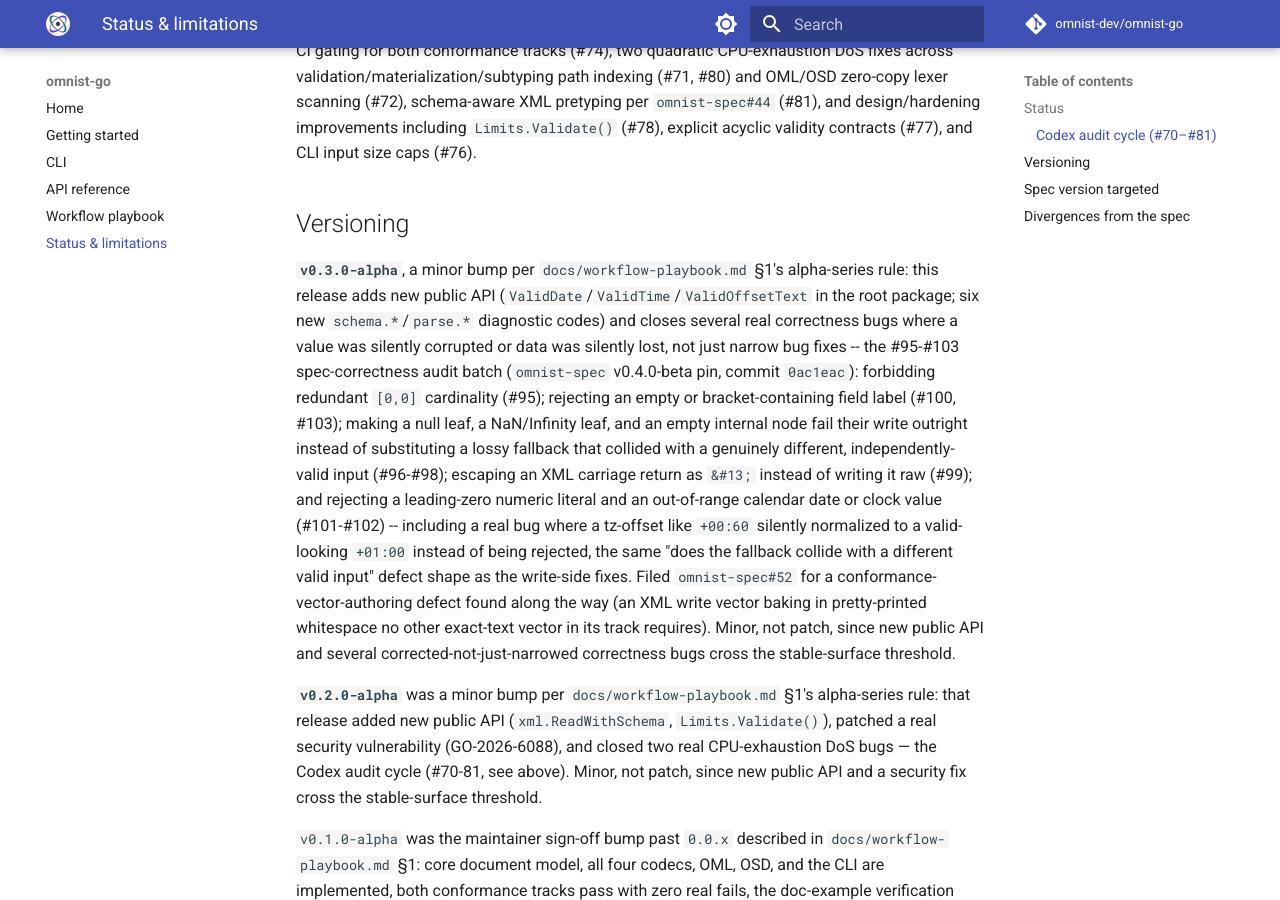
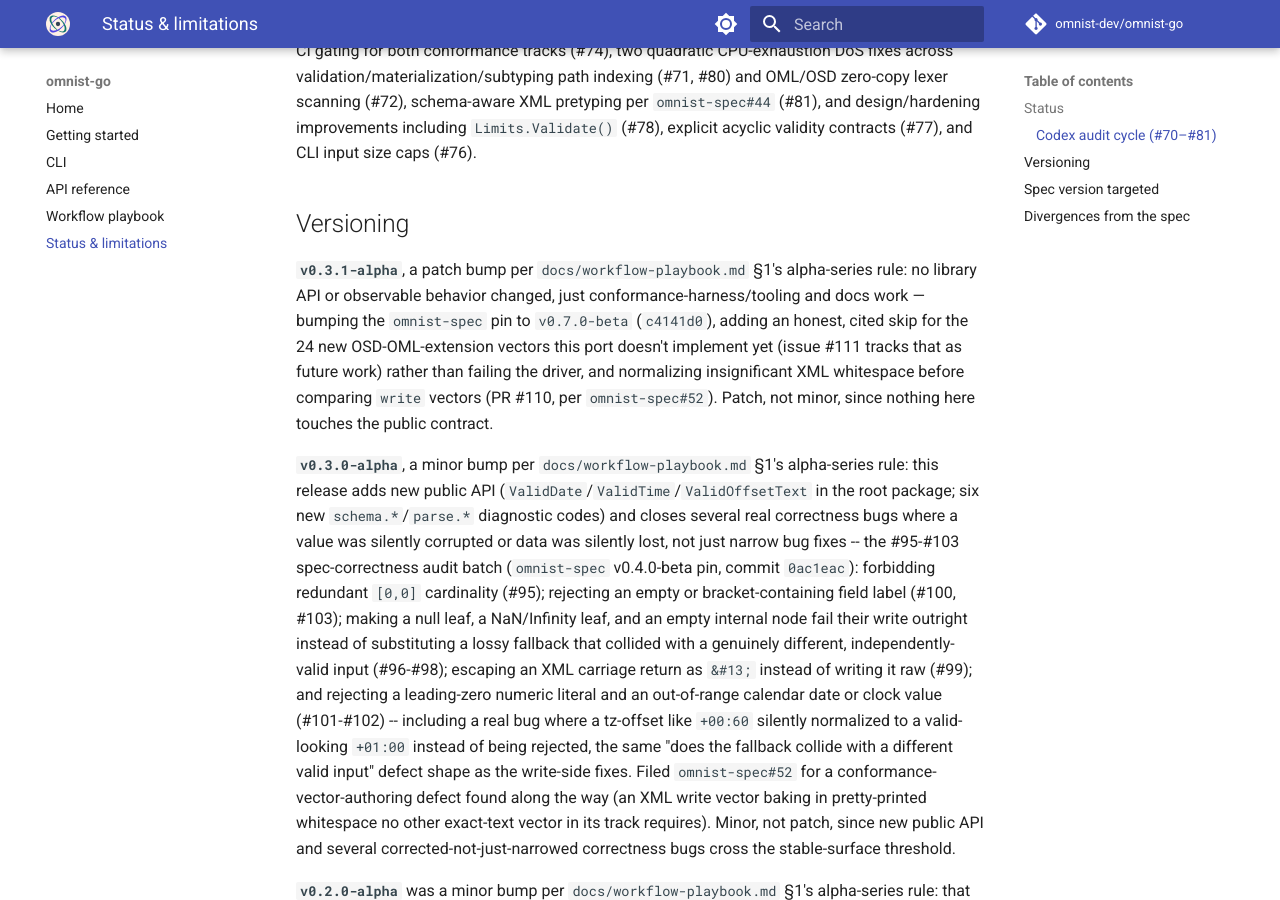
Before and after one commit to omnist-dev/omnist-go, an MkDocs documentation site: the page built from docs/limitations.md, in a window 1280 px wide and 900 px high, scrolled down 1120 px. Built offline with MkDocs 1.6.1 and Material for MkDocs 9.7.7, drawn with Linux system fonts in a browser that asks for light colours; comment, search, counter and statistics services are not loaded; some of the changed text lies outside the part shown.

Commit message:
Bump to v0.3.1-alpha: patch bump for the v0.7.0-beta pin + harness/docs work
No library API or observable behavior changed -- per docs/workflow-playbook.md
Sec1s minor-vs-patch rule, that makes this a patch bump: the omnist-spec
pin bump to v0.7.0-beta (PR #112, includes the new OSD-OML-extension
skip-dispatch logic in tools/conformance/runner.go), and the XML
whitespace-normalization fix in the conformance harness comparison
(PR #110, omnist-spec#52) are both tooling/conformance-harness work,
not production code.

Co-Authored-By: Claude Sonnet 5 <noreply@anthropic.com>

```diff
--- a/docs/limitations.md
+++ b/docs/limitations.md
@@ -8,7 +8,7 @@ narrow, after-the-fact tie-breaker on spec gaps that already have a filed
 
 ## Status
 
-**`v0.3.0-alpha`.** Every core operation is implemented: the Document and Schema
+**`v0.3.1-alpha`.** Every core operation is implemented: the Document and Schema
 models, OML and OSD (read and write), `validate`, `materialize`, the full
 schema algebra (`satisfiable_set`, `is_empty`, `prune`, `compatible_with`,
 `equivalent`, `normalize`, `extract`, `lint`, `infer`), all four interchange
@@ -49,6 +49,16 @@ tracks are strictly CI-gating as of issue #74.
 A 12-issue Codex audit cycle (#70–#81) resolved across 4 phases addressed all outstanding audit findings: a precision correctness fix for integer-to-number materialization (#70), a patch for CVE GO-2026-6088 via a Go toolchain pin (1.26.6) and scheduled CI `vulncheck` job (#73), strict CI gating for both conformance tracks (#74), two quadratic CPU-exhaustion DoS fixes across validation/materialization/subtyping path indexing (#71, #80) and OML/OSD zero-copy lexer scanning (#72), schema-aware XML pretyping per `omnist-spec#44` (#81), and design/hardening improvements including `Limits.Validate()` (#78), explicit acyclic validity contracts (#77), and CLI input size caps (#76).
 
 ## Versioning
+
+**`v0.3.1-alpha`**, a patch bump per `docs/workflow-playbook.md` §1's
+alpha-series rule: no library API or observable behavior changed, just
+conformance-harness/tooling and docs work — bumping the `omnist-spec`
+pin to `v0.7.0-beta` (`c4141d0`), adding an honest, cited skip for the
+24 new OSD-OML-extension vectors this port doesn't implement yet
+(issue #111 tracks that as future work) rather than failing the
+driver, and normalizing insignificant XML whitespace before comparing
+`write` vectors (PR #110, per `omnist-spec#52`). Patch, not minor,
+since nothing here touches the public contract.
 
 **`v0.3.0-alpha`**, a minor bump per `docs/workflow-playbook.md` §1's
 alpha-series rule: this release adds new public API
```
Also changed, not shown: README.md (+1 -1 lines).
